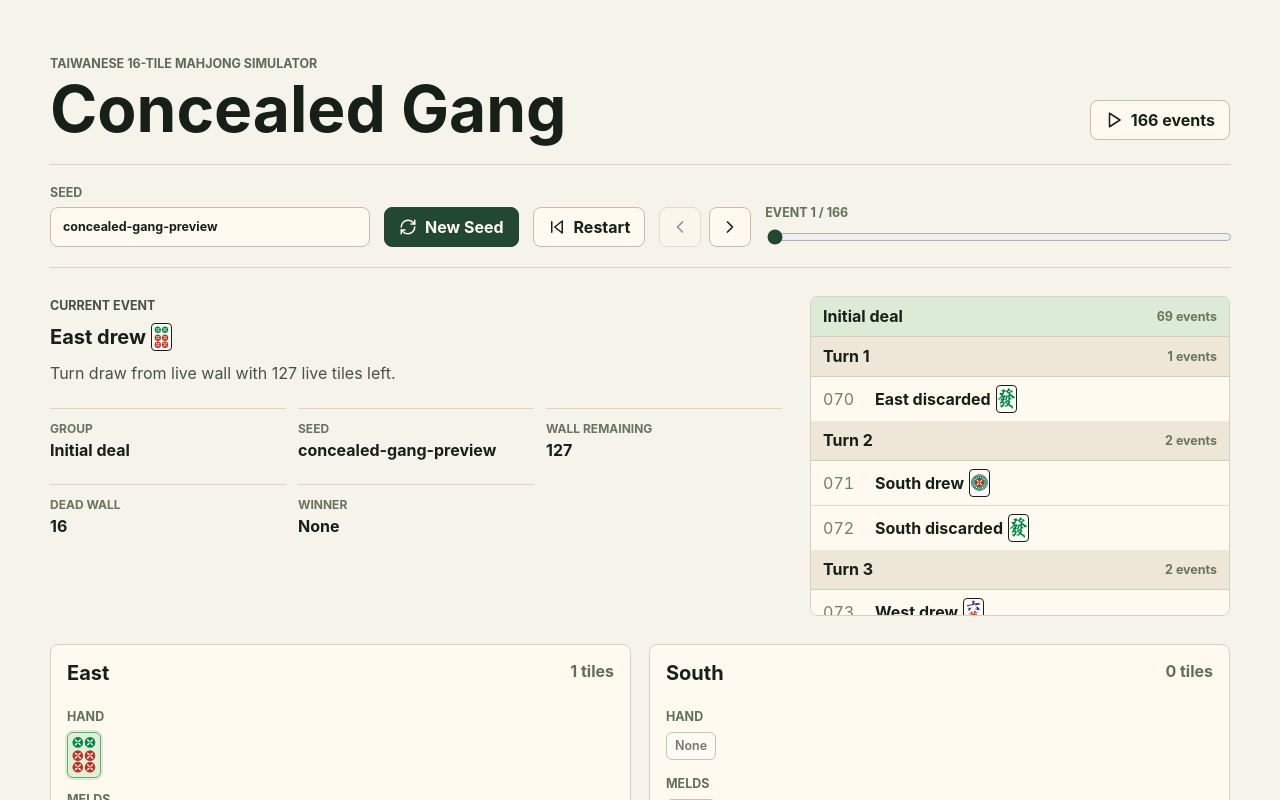
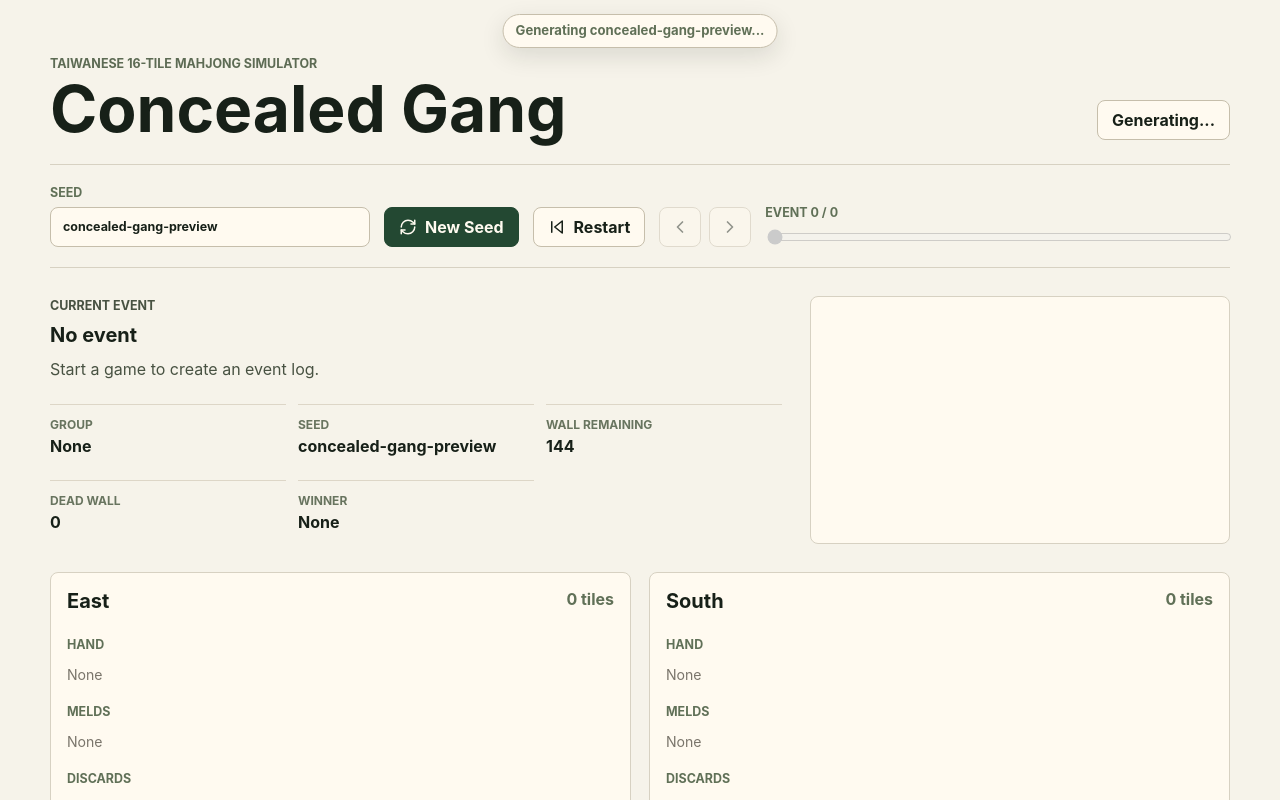
Before and after one commit to elh/mahjong-3d, a React (Vite) app: page / in a window 1280 px wide. Shown: the top 800 px of the page. Built offline with nearby package versions, Linux system fonts and the light colour scheme.

Commit message:
Run simulations in a worker

```diff
--- a/src/App.tsx
+++ b/src/App.tsx
@@ -1,62 +1,122 @@
 import {
   ChevronLeft,
   ChevronRight,
-  Play,
   RefreshCw,
   SkipBack,
 } from "lucide-react";
 import { type ReactNode, useEffect, useMemo, useRef, useState } from "react";
-import { createBaselineBots } from "./bots/baselineBot";
-import { simulateRound, type SimulateRoundResult } from "./sim/engine";
+import type { SimulateRoundResult } from "./sim/engine";
 import type { GameEvent } from "./sim/events";
 import { replayEvents } from "./sim/replay";
+import type {
+  SimulationRequest,
+  SimulationResponse,
+} from "./sim/simulationWorker";
 import type { TileInstance } from "./sim/tiles";
 import { tileAlt, tileImage } from "./ui/tileImages";
 
 const playerNames = ["East", "South", "West", "North"] as const;
-
-function runGame(seed: string): SimulateRoundResult {
-  return simulateRound({
-    seed,
-    bots: createBaselineBots(),
-  });
-}
+const defaultSeed = "concealed-gang-preview";
 
 export default function App() {
-  const [seedInput, setSeedInput] = useState("concealed-gang-preview");
-  const [game, setGame] = useState(() => runGame("concealed-gang-preview"));
+  const [seedInput, setSeedInput] = useState(defaultSeed);
+  const [pendingSeed, setPendingSeed] = useState(defaultSeed);
+  const [game, setGame] = useState<SimulateRoundResult | undefined>();
+  const [isGenerating, setIsGenerating] = useState(true);
+  const [generationError, setGenerationError] = useState<string | undefined>();
   const [eventIndex, setEventIndex] = useState(0);
   const activeEventRef = useRef<HTMLButtonElement | null>(null);
+  const requestIdRef = useRef(0);
+  const workerRef = useRef<Worker | null>(null);
+  const events = game?.events ?? [];
   const replay = useMemo(
-    () => replayEvents(game.events, eventIndex),
-    [game.events, eventIndex],
+    () => replayEvents(events, eventIndex),
+    [events, eventIndex],
   );
-  const currentEvent = game.events[eventIndex];
-  const eventGroups = useMemo(() => groupEvents(game.events), [game.events]);
+  const currentEvent = events[eventIndex];
+  const eventGroups = useMemo(() => groupEvents(events), [events]);
   const highlightedTileIds = useMemo(
     () => activeTileIds(currentEvent),
     [currentEvent],
   );
   const atStart = eventIndex === 0;
-  const atEnd = eventIndex === game.events.length - 1;
+  const atEnd = eventIndex >= events.length - 1;
 
   useEffect(() => {
+    queueSimulation(defaultSeed);
+
+    return () => {
+      workerRef.current?.terminate();
+      workerRef.current = null;
+    };
+  }, []);
+
+  useEffect(() => {
+    if (!currentEvent) {
+      return;
+    }
     activeEventRef.current?.scrollIntoView({
       block: "nearest",
       inline: "nearest",
     });
-  }, [eventIndex]);
+  }, [currentEvent]);
 
-  function runSeed(seed: string) {
+  function createSimulationWorker() {
+    workerRef.current?.terminate();
+    const worker = new Worker(new URL("./sim/simulationWorker.ts", import.meta.url), {
+      type: "module",
+    });
+    worker.onmessage = (event: MessageEvent<SimulationResponse>) => {
+      if (event.data.requestId !== requestIdRef.current) {
+        return;
+      }
+
+      setIsGenerating(false);
+      if (event.data.status === "error") {
+        setGenerationError(event.data.message);
+        return;
+      }
+
+      setGenerationError(undefined);
+      setGame(event.data.result);
+      setEventIndex(0);
+      worker.terminate();
+      if (workerRef.current === worker) {
+        workerRef.current = null;
+      }
+    };
+    worker.onerror = () => {
+      if (workerRef.current === worker) {
+        setIsGenerating(false);
+        setGenerationError("Simulation worker failed.");
+      }
+      worker.terminate();
+      if (workerRef.current === worker) {
+        workerRef.current = null;
+      }
+    };
+    workerRef.current = worker;
+    return worker;
+  }
+
+  function queueSimulation(seed: string) {
     const nextSeed = seed.trim() || `game-${Date.now()}`;
-    const nextGame = runGame(nextSeed);
+    const requestId = requestIdRef.current + 1;
+    requestIdRef.current = requestId;
     setSeedInput(nextSeed);
-    setGame(nextGame);
+    setPendingSeed(nextSeed);
+    setIsGenerating(true);
+    setGenerationError(undefined);
     setEventIndex(0);
+    const worker = createSimulationWorker();
+    worker?.postMessage({
+      requestId,
+      seed: nextSeed,
+    } satisfies SimulationRequest);
   }
 
   function newSeed() {
-    runSeed(`game-${Date.now()}`);
+    queueSimulation(`game-${Date.now()}`);
   }
 
   function restart() {
@@ -65,7 +125,7 @@ export default function App() {
 
   function startTypedSeed() {
     const seed = seedInput.trim() || `game-${Date.now()}`;
-    runSeed(seed);
+    queueSimulation(seed);
   }
 
   return (
@@ -76,8 +136,7 @@ export default function App() {
           <h1>Concealed Gang</h1>
         </div>
         <div className="run-summary">
-          <Play size={18} aria-hidden="true" />
-          <span>{game.events.length} events</span>
+          <span>{isGenerating ? "Generating..." : `${events.length} events`}</span>
         </div>
       </section>
 
@@ -106,7 +165,7 @@ export default function App() {
           <button
             type="button"
             onClick={() => setEventIndex((index) => Math.max(0, index - 1))}
-            disabled={atStart}
+            disabled={atStart || events.length === 0}
             aria-label="Previous event"
             title="Previous event"
           >
@@ -115,9 +174,9 @@ export default function App() {
           <button
             type="button"
             onClick={() =>
-              setEventIndex((index) => Math.min(game.events.length - 1, index + 1))
+              setEventIndex((index) => Math.min(events.length - 1, index + 1))
             }
-            disabled={atEnd}
+            disabled={atEnd || events.length === 0}
             aria-label="Next event"
             title="Next event"
           >
@@ -126,17 +185,29 @@ export default function App() {
         </div>
         <label className="timeline">
           <span>
-            Event {eventIndex + 1} / {game.events.length}
+            Event {events.length === 0 ? 0 : eventIndex + 1} / {events.length}
           </span>
           <input
             type="range"
             min={0}
-            max={Math.max(game.events.length - 1, 0)}
+            max={Math.max(events.length - 1, 0)}
             value={eventIndex}
+            disabled={events.length === 0}
             onChange={(event) => setEventIndex(Number(event.target.value))}
           />
         </label>
       </section>
+
+      {(isGenerating || generationError) && (
+        <section
+          className={generationError ? "generation-pill error" : "generation-pill"}
+          aria-live="polite"
+        >
+          {generationError
+            ? `Could not generate ${pendingSeed}: ${generationError}`
+            : `Generating ${pendingSeed}...`}
+        </section>
+      )}
 
       <section className="viewer-shell" aria-label="Simulation viewer">
         <article className="event-panel">
@@ -150,7 +221,7 @@ export default function App() {
             </div>
             <div>
               <dt>Seed</dt>
-              <dd>{game.seed}</dd>
+              <dd>{game?.seed ?? pendingSeed}</dd>
             </div>
             <div>
               <dt>Wall remaining</dt>
@@ -181,14 +252,19 @@ export default function App() {
         )}
 
         <div className="event-list" aria-label="Event log">
-          {eventGroups.map((group) => (
+          {eventGroups.map((group) => {
+            const isActiveGroup = group.events.some(
+              (entry) => entry.index === eventIndex,
+            );
+            return (
               <section className="event-group" key={group.id}>
                 <button
                   type="button"
+                  ref={
+                    isActiveGroup && group.phase === "setup" ? activeEventRef : null
+                  }
                   className={
-                  group.events.some((entry) => entry.index === eventIndex)
-                    ? "event-group-header active"
-                    : "event-group-header"
+                    isActiveGroup ? "event-group-header active" : "event-group-header"
                   }
                   onClick={() => setEventIndex(group.events[0]?.index ?? 0)}
                 >
@@ -209,7 +285,8 @@ export default function App() {
                     </button>
                   ))}
               </section>
-          ))}
+            );
+          })}
         </div>
       </section>
 
--- /dev/null
+++ b/src/sim/simulationWorker.ts
@@ -0,0 +1,40 @@
+import { createBaselineBots } from "../bots/baselineBot";
+import { simulateRound, type SimulateRoundResult } from "./engine";
+
+export type SimulationRequest = {
+  requestId: number;
+  seed: string;
+};
+
+export type SimulationResponse =
+  | {
+      requestId: number;
+      status: "complete";
+      result: SimulateRoundResult;
+    }
+  | {
+      requestId: number;
+      status: "error";
+      message: string;
+    };
+
+self.onmessage = (event: MessageEvent<SimulationRequest>) => {
+  const { requestId, seed } = event.data;
+  try {
+    const result = simulateRound({
+      seed,
+      bots: createBaselineBots(),
+    });
+    self.postMessage({
+      requestId,
+      status: "complete",
+      result,
+    } satisfies SimulationResponse);
+  } catch (error) {
+    self.postMessage({
+      requestId,
+      status: "error",
+      message: error instanceof Error ? error.message : "Simulation failed.",
+    } satisfies SimulationResponse);
+  }
+};
--- a/src/styles.css
+++ b/src/styles.css
@@ -160,6 +160,31 @@ h3 {
 .timeline input {
   width: 100%;
   accent-color: #234832;
+}
+
+.generation-pill {
+  position: fixed;
+  top: 14px;
+  left: 50%;
+  z-index: 20;
+  max-width: min(520px, calc(100vw - 32px));
+  padding: 8px 12px;
+  transform: translateX(-50%);
+  border: 1px solid #c6beab;
+  border-radius: 999px;
+  background: #fffaf0;
+  box-shadow: 0 8px 24px rgba(23, 32, 24, 0.12);
+  color: #607057;
+  font-size: 0.82rem;
+  font-weight: 700;
+  line-height: 1.2;
+  text-align: center;
+}
+
+.generation-pill.error {
+  border-color: #b95f4d;
+  background: #fff1ed;
+  color: #8d3f31;
 }
 
 .viewer-shell {
@@ -350,8 +375,7 @@ dd {
   min-height: 30px;
 }
 
-.tile,
-.empty {
+.tile {
   display: inline-flex;
   align-items: center;
   justify-content: center;
@@ -400,13 +424,8 @@ dd {
 
 .empty {
   color: #7a756b;
-  font-weight: 600;
-  width: auto;
-  height: 28px;
-  min-width: 42px;
-  padding: 0 8px;
-  border-color: #cbc2b1;
-  background: #fdfbf5;
+  font-size: 0.88rem;
+  line-height: 30px;
 }
 
 .asset-attribution {
--- a/vite.config.ts
+++ b/vite.config.ts
@@ -3,4 +3,9 @@ import react from "@vitejs/plugin-react";
 
 export default defineConfig({
   plugins: [react()],
+  server: {
+    watch: {
+      usePolling: true,
+    },
+  },
 });
```
Lines whose indentation alone changed are shown as unchanged.
